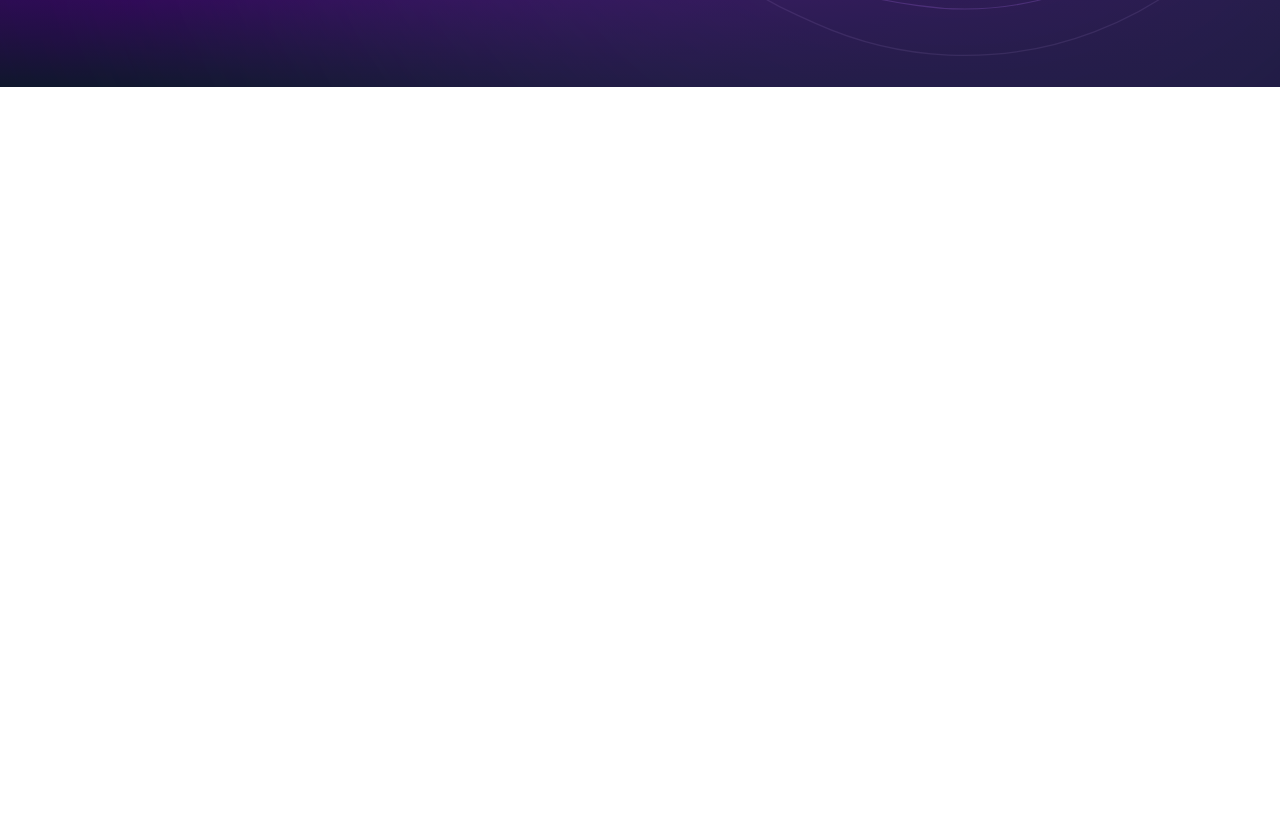
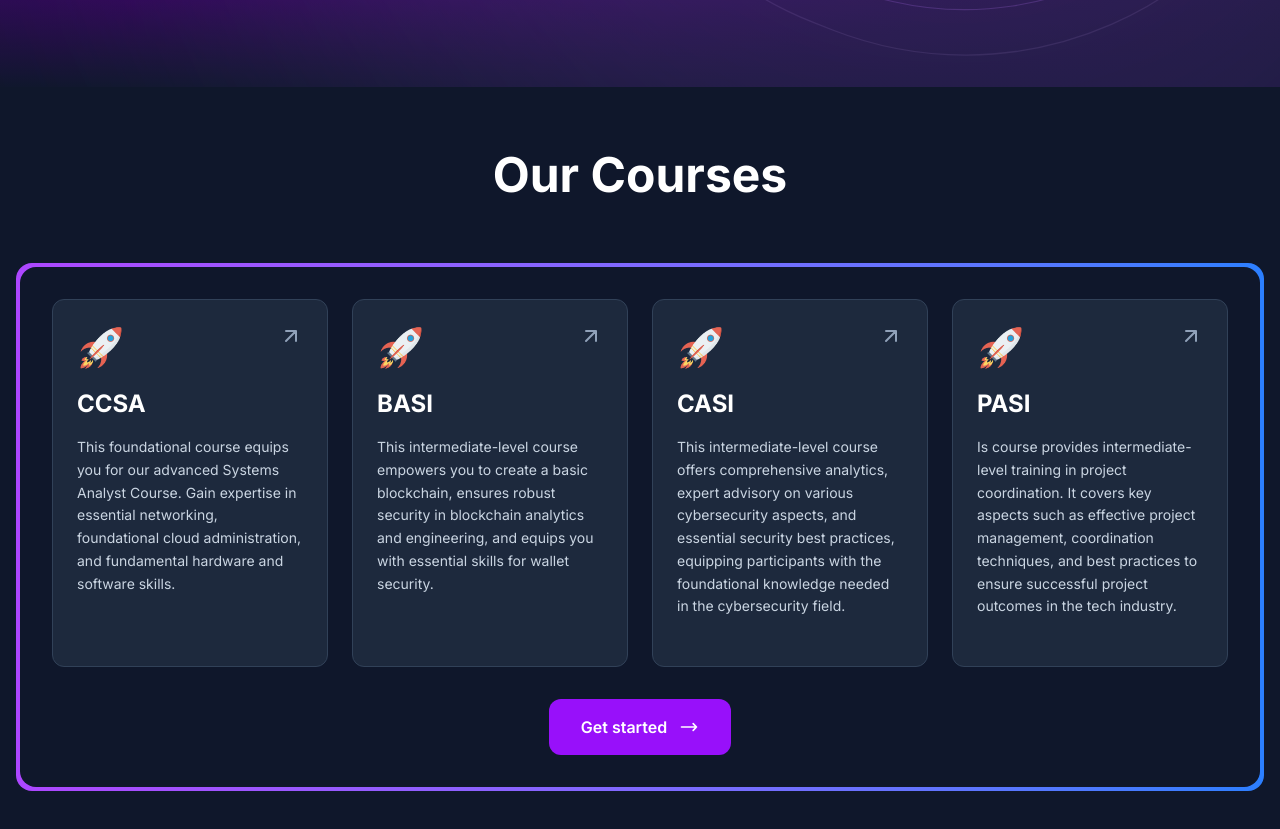
Before and after one commit to gurwnx222/sukii.xyz, a Next.js app: page / in a window 1280 px wide. Shown: the part 777-1606 px from the top of the page. Before the commit the page ends 864 px from the top, so only its background shows below. Built offline with nearby package versions, Linux system fonts and the light colour scheme.

Commit message:
Added course section in homepage

```diff
--- /dev/null
+++ b/app/components/CourseSection.jsx
@@ -0,0 +1,114 @@
+import Image from "next/image";
+import RocketPng from "@/public/courses-feature-images/rocket 2.png";
+
+const courses = [
+  {
+    id: 1,
+    title: "CCSA",
+    description:
+      "This foundational course equips you for our advanced Systems Analyst Course. Gain expertise in essential networking, foundational cloud administration, and fundamental hardware and software skills.",
+  },
+  {
+    id: 2,
+    title: "BASI",
+    description:
+      "This intermediate-level course empowers you to create a basic blockchain, ensures robust security in blockchain analytics and engineering, and equips you with essential skills for wallet security.",
+  },
+  {
+    id: 3,
+    title: "CASI",
+    description:
+      "This intermediate-level course offers comprehensive analytics, expert advisory on various cybersecurity aspects, and essential security best practices, equipping participants with the foundational knowledge needed in the cybersecurity field.",
+  },
+  {
+    id: 4,
+    title: "PASI",
+    description:
+      "Is course provides intermediate-level training in project coordination. It covers key aspects such as effective project management, coordination techniques, and best practices to ensure successful project outcomes in the tech industry.",
+  },
+];
+
+export default function CourseSection() {
+  return (
+    <div className="min-h-screen bg-slate-900 py-16 px-4">
+      <div className="max-w-7xl mx-auto">
+        {/* Section Title */}
+        <h2 className="text-4xl md:text-5xl font-bold text-white text-center mb-16">
+          Our Courses
+        </h2>
+
+        {/* Animated Border Container */}
+        <div className="relative p-1 rounded-2xl bg-gradient-to-r from-purple-500 via-blue-500 to-purple-500 bg-[length:200%_200%] animate-gradient-xy">
+          <div className="bg-slate-900 rounded-2xl p-8">
+            {/* Course Cards Grid */}
+            <div className="grid grid-cols-1 md:grid-cols-2 lg:grid-cols-4 gap-6 mb-8">
+              {courses.map((course) => (
+                <div
+                  key={course.id}
+                  className="group relative bg-slate-800 rounded-xl p-6 border border-slate-700 hover:border-purple-500 transition-all duration-300 hover:transform hover:scale-105 hover:shadow-xl hover:shadow-purple-500/20"
+                >
+                  {/* Icons */}
+                  <div className="flex justify-between items-start mb-4">
+                    <div className="w-12 h-12 relative">
+                      <Image
+                        src={RocketPng || "/placeholder.svg"}
+                        alt="Rocket icon"
+                        fill
+                        className="object-contain"
+                      />
+                    </div>
+                    <div className="w-6 h-6 text-slate-400 group-hover:text-purple-400 transition-colors">
+                      <svg
+                        fill="none"
+                        stroke="currentColor"
+                        viewBox="0 0 24 24"
+                        className="w-full h-full"
+                      >
+                        <path
+                          strokeLinecap="round"
+                          strokeLinejoin="round"
+                          strokeWidth={2}
+                          d="M7 17l9.2-9.2M17 17V7H7"
+                        />
+                      </svg>
+                    </div>
+                  </div>
+
+                  {/* Course Title */}
+                  <h3 className="text-2xl font-bold text-white mb-4 group-hover:text-purple-300 transition-colors">
+                    {course.title}
+                  </h3>
+
+                  {/* Course Description */}
+                  <p className="text-slate-300 text-sm leading-relaxed mb-6">
+                    {course.description}
+                  </p>
+                </div>
+              ))}
+            </div>
+
+            {/* Central Get Started Button */}
+            <div className="flex justify-center">
+              <button className="bg-purple-600 hover:bg-purple-700 text-white font-semibold py-4 px-8 rounded-xl transition-all duration-300 flex items-center gap-3 hover:shadow-lg hover:shadow-purple-500/30 hover:transform hover:scale-105">
+                Get started
+                <svg
+                  className="w-5 h-5 transition-transform hover:translate-x-1"
+                  fill="none"
+                  stroke="currentColor"
+                  viewBox="0 0 24 24"
+                >
+                  <path
+                    strokeLinecap="round"
+                    strokeLinejoin="round"
+                    strokeWidth={2}
+                    d="M17 8l4 4m0 0l-4 4m4-4H3"
+                  />
+                </svg>
+              </button>
+            </div>
+          </div>
+        </div>
+      </div>
+    </div>
+  );
+}
--- a/app/page.jsx
+++ b/app/page.jsx
@@ -1,3 +1,4 @@
+import CourseSection from "./components/CourseSection";
 import HeroSection from "./components/HeroSection";
 import Header from "@/components/Header";
 export default function Home() {
@@ -5,6 +6,7 @@ export default function Home() {
     <>
       <Header />
       <HeroSection />
+      <CourseSection />
     </>
   );
 }
```
